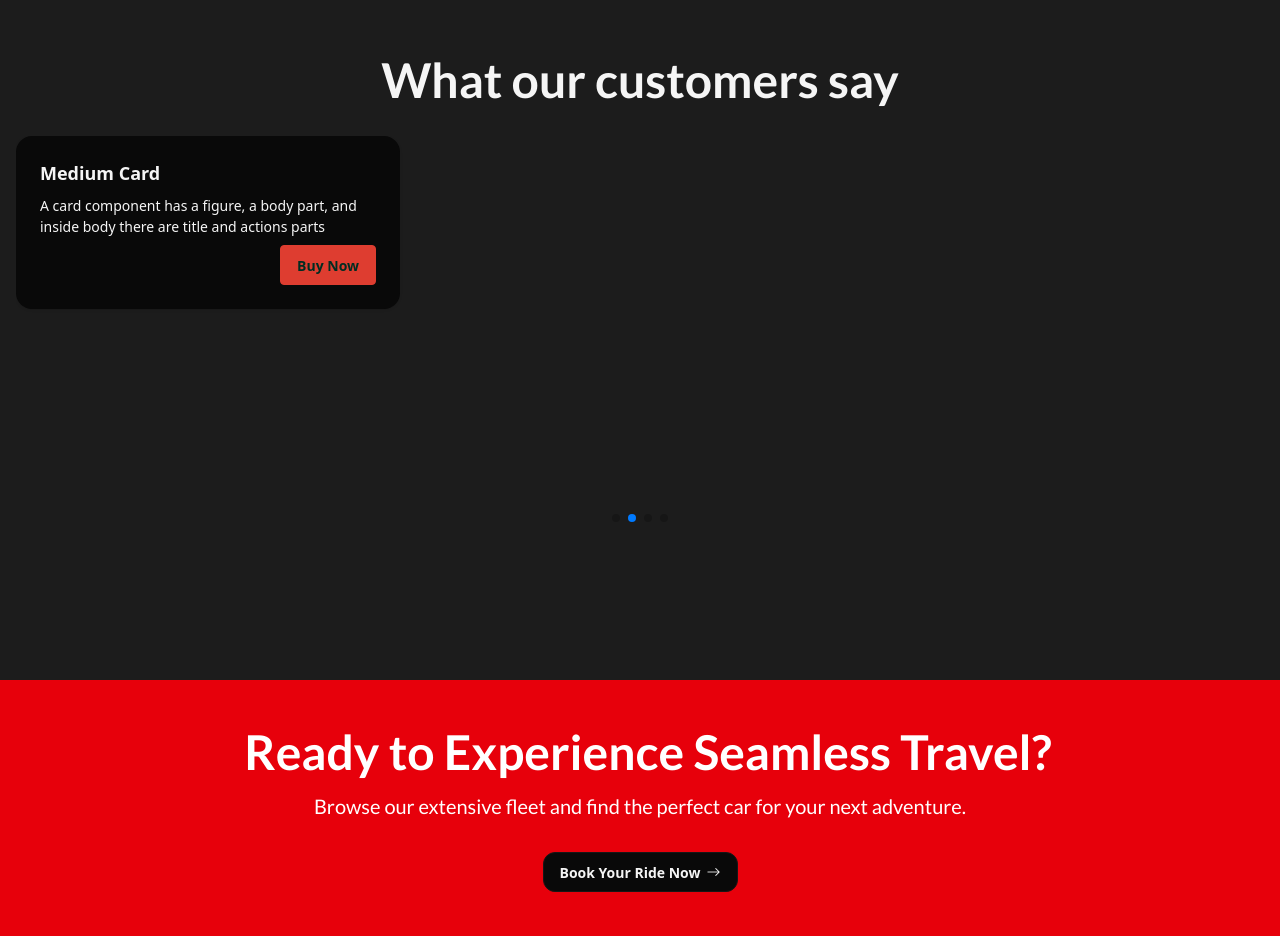
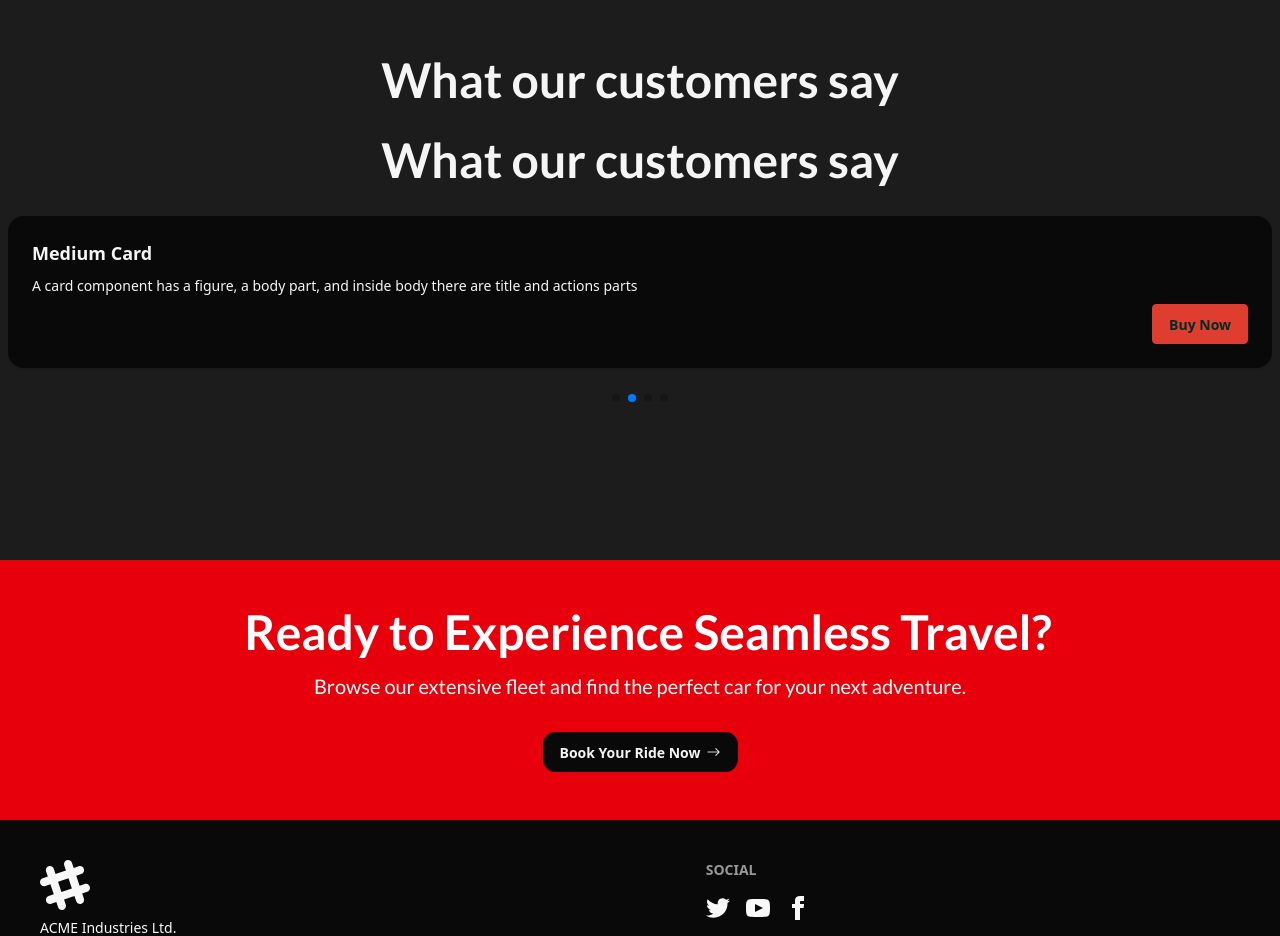
Before and after one commit to jacobferreras/car-rental, a Next.js app: page / in a window 1280 px wide. Shown: the part 2760-3696 px from the top of the page. Built offline with nearby package versions, Linux system fonts and the light colour scheme; no server answers; the database is empty.

Commit message:
refactor: adjust layout and styling of CustomerTestimony component for better presentation

```diff
--- a/components/ui/home/CustomerTestimony.tsx
+++ b/components/ui/home/CustomerTestimony.tsx
@@ -6,7 +6,10 @@ import "swiper/css/navigation";
 
 const CustomerTestimony = () => {
   return (
-    <div className="container mx-auto px-4">
+    <div className="container mx-auto px-2">
+      <div className="text-2xl lg:text-5xl font-family-mono font-bold mb-4 md:mb-8 text-center">
+        What our customers say
+      </div>
       <Swiper
         modules={[Pagination, Autoplay, Navigation]}
         spaceBetween={10}
@@ -16,10 +19,9 @@ const CustomerTestimony = () => {
           delay: 3000,
           disableOnInteraction: false,
         }}
-        className="h-[400px]"
       >
-        <SwiperSlide className="flex justify-center items-center">
-          <div className="card w-96 bg-base-100 card-md shadow-sm mb-8">
+        <SwiperSlide className="flex justify-center items-center h-full ">
+          <div className="card w-auto bg-base-100 card-md shadow-sm mb-12">
             <div className="card-body">
               <h2 className="card-title">Medium Card</h2>
               <p>
@@ -32,8 +34,8 @@ const CustomerTestimony = () => {
             </div>
           </div>
         </SwiperSlide>
-        <SwiperSlide className="flex justify-center items-center">
-          <div className="card w-96 bg-base-100 card-md shadow-sm">
+        <SwiperSlide className="flex justify-center items-center h-full">
+          <div className="card w-auto bg-base-100 card-md shadow-sm mb-12">
             <div className="card-body">
               <h2 className="card-title">Medium Card</h2>
               <p>
@@ -46,8 +48,8 @@ const CustomerTestimony = () => {
             </div>
           </div>
         </SwiperSlide>
-        <SwiperSlide className="flex justify-center items-center">
-          <div className="card w-96 bg-base-100 card-md shadow-sm">
+        <SwiperSlide className="flex justify-center items-center h-full">
+          <div className="card w-auto bg-base-100 card-md shadow-sm mb-12">
             <div className="card-body">
               <h2 className="card-title">Medium Card</h2>
               <p>
@@ -60,8 +62,8 @@ const CustomerTestimony = () => {
             </div>
           </div>
         </SwiperSlide>
-        <SwiperSlide className="flex justify-center items-center">
-          <div className="card w-96 bg-base-100 card-md shadow-sm">
+        <SwiperSlide className="flex justify-center items-center h-full">
+          <div className="card w-auto bg-base-100 card-md shadow-sm mb-12">
             <div className="card-body">
               <h2 className="card-title">Medium Card</h2>
               <p>
```
